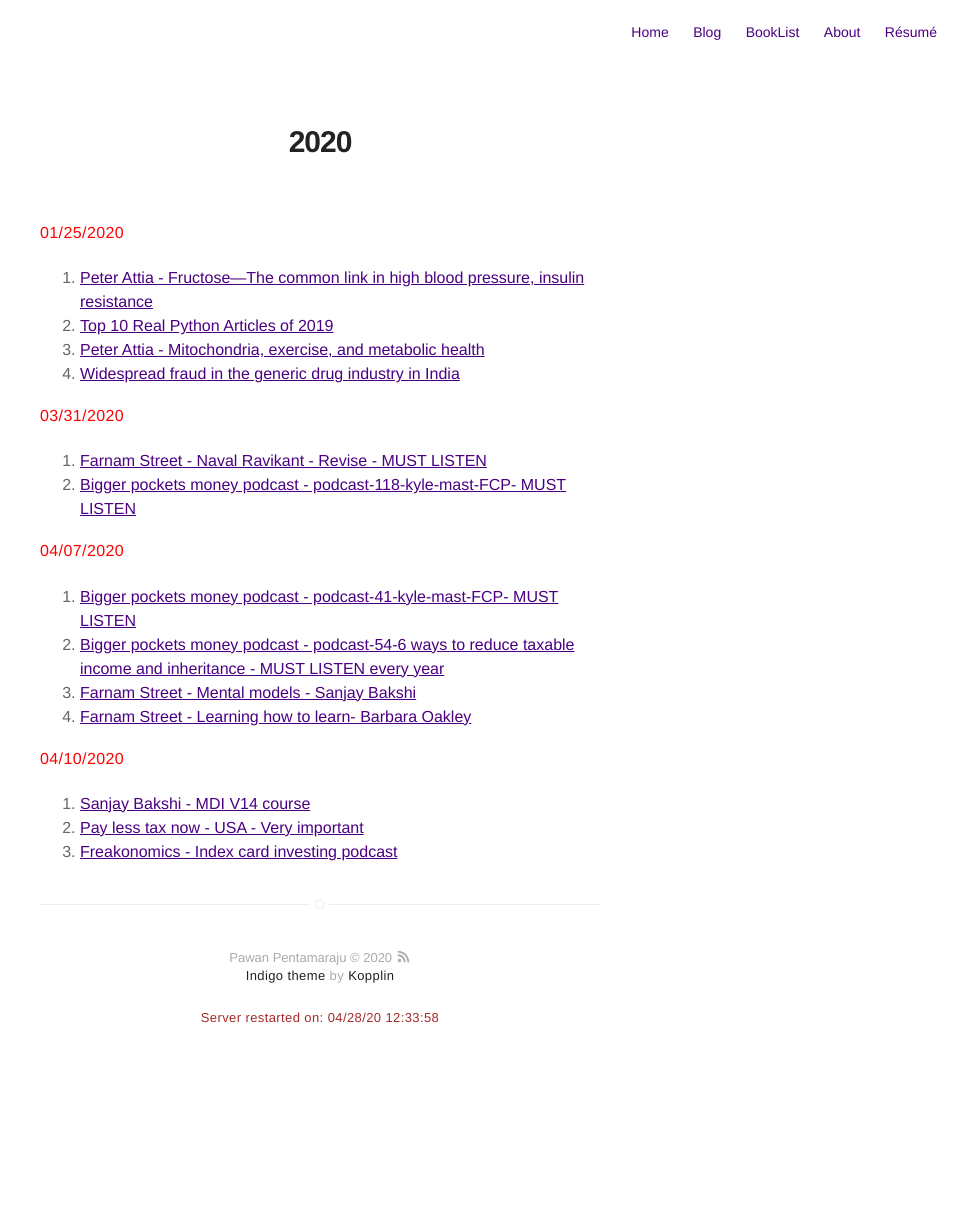
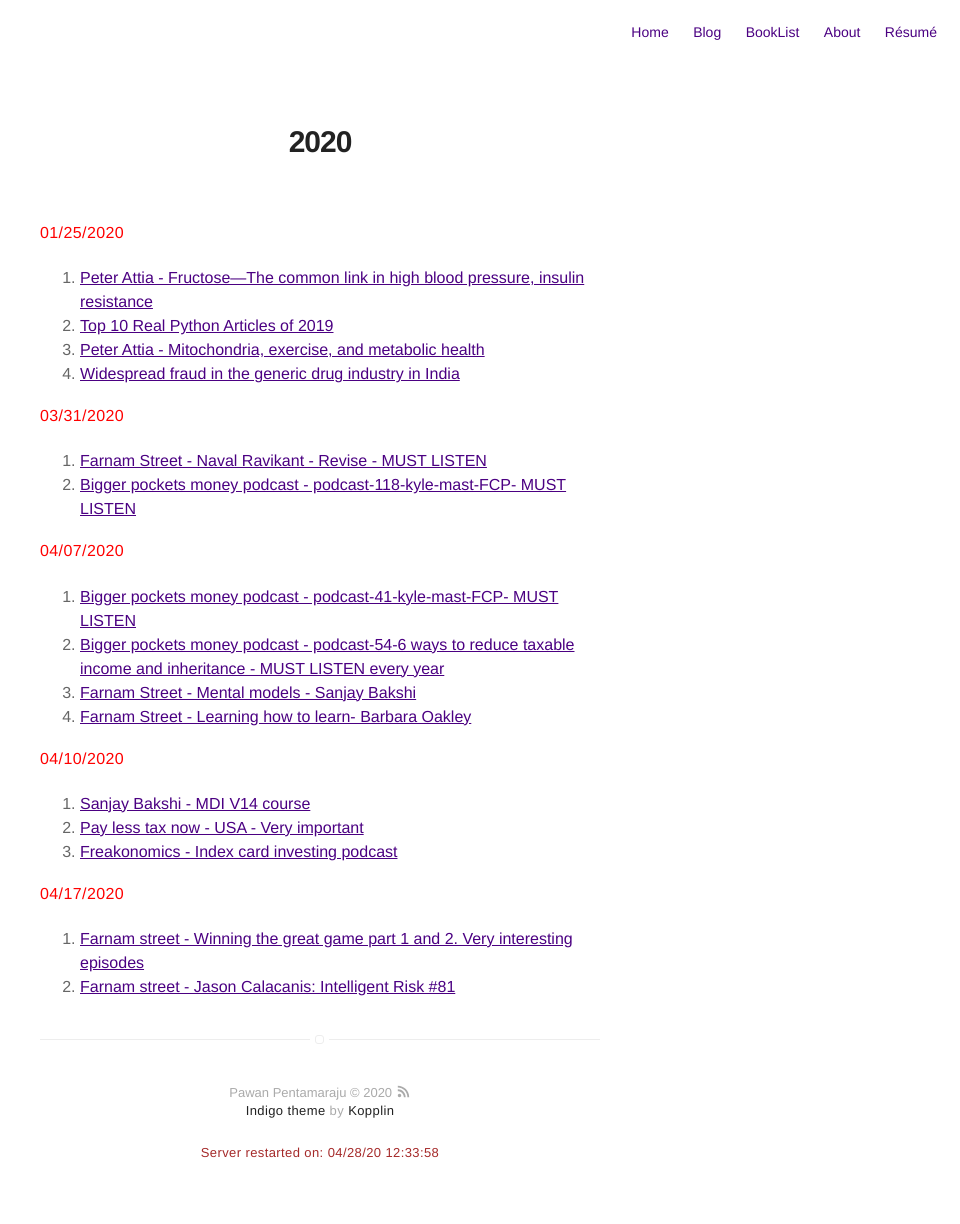
Before and after one commit to pawanpe/pawanpe.github.io, a Jekyll site: the page built from booklist/2020/articlesandvideos.markdown, in a window 1280 px wide. Shown: the whole page, without its empty margins (320-1280 px from the left). Built offline with Jekyll 4.4.1, drawn with Linux system fonts in a browser that asks for light colours; before the commit the page ends 1089 px from its top, so only the background shows below that.

Commit message:
upate for 4/17/2020

```diff
--- a/booklist/2020/articlesandvideos.markdown
+++ b/booklist/2020/articlesandvideos.markdown
@@ -29,3 +29,8 @@ layout: page
 1. [Sanjay Bakshi - MDI V14 course](https://www.sanjaybakshi.net/bfbv-v14/)
 2. [Pay less tax now - USA - Very important](https://files.constantcontact.com/9f020015601/aacc701e-7322-4c16-8864-fb31528ccdf1.pdf)
 3. [Freakonomics - Index card investing podcast](https://freakonomics.com/podcast/everything-always-wanted-know-money-afraid-ask/)
+
+<b style="color: red">04/17/2020</b>
+
+1. [Farnam street - Winning the great game part 1 and 2. Very interesting episodes](https://fs.blog/knowledge-project/adam-robinson-pt1/)
+2. [Farnam street - Jason Calacanis: Intelligent Risk #81](https://fs.blog/knowledge-project/jason-calacanis/)
```
